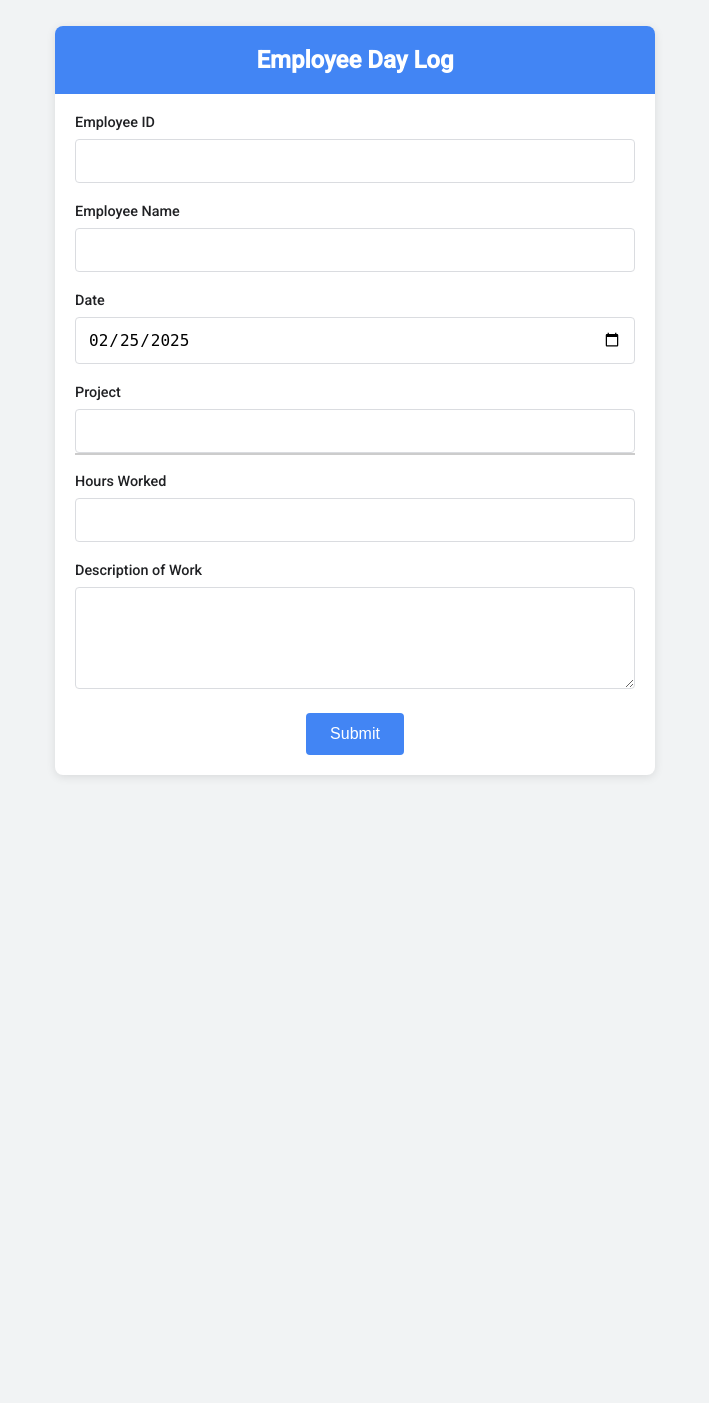
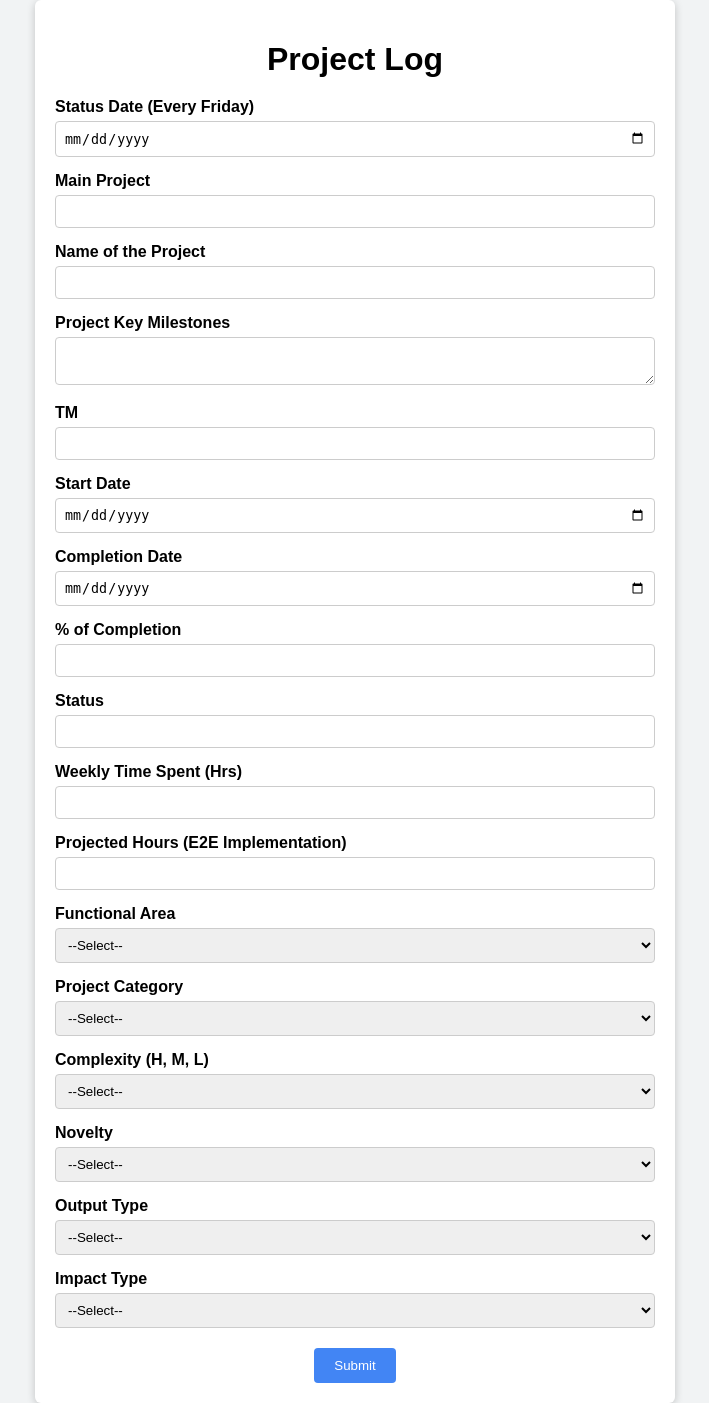
Before and after one commit to PardheevKrishna/MIC, a Flask app: page / in a window 1280 px wide. Shown: the whole page, without its empty margins (285-994 px from the left). Before the commit the page ends 777 px from the top, so only its background shows below. Run offline with Flask 3, Linux system fonts and the light colour scheme.

Commit message:
Update form.html

```diff
--- a/fromforemployees/templates/form.html
+++ b/fromforemployees/templates/form.html
@@ -2,71 +2,227 @@
 <html lang="en">
 <head>
   <meta charset="UTF-8">
-  <title>Employee Day Log</title>
+  <title>Project Log</title>
   <meta name="viewport" content="width=device-width, initial-scale=1.0">
-  <!-- Import Google Font -->
-  <link href="https://fonts.googleapis.com/css2?family=Roboto:wght@400;500&display=swap" rel="stylesheet">
-  <link rel="stylesheet" href="{{ url_for('static', filename='style.css') }}">
+  <!-- Example minimal styling; adapt as needed -->
   <style>
-    /* Additional styles for the custom suggestion dropdown */
-    .suggestions {
-      position: relative;
+    body {
+      font-family: Arial, sans-serif;
+      background: #f1f3f4;
+      display: flex;
+      justify-content: center;
+      align-items: center;
+      min-height: 100vh;
+      margin: 0;
     }
-    .suggestions-list {
-      position: absolute;
-      top: 100%;
-      left: 0;
-      right: 0;
-      z-index: 1000;
+    .container {
+      background: #fff;
+      border-radius: 6px;
+      padding: 20px;
+      width: 90%;
+      max-width: 600px;
+      box-shadow: 0 2px 8px rgba(0,0,0,0.2);
+    }
+    h1 {
+      text-align: center;
+      margin-bottom: 20px;
+    }
+    .form-group {
+      margin-bottom: 15px;
+    }
+    label {
+      display: block;
+      font-weight: bold;
+      margin-bottom: 5px;
+    }
+    input[type="text"],
+    input[type="date"],
+    input[type="number"],
+    select,
+    textarea {
+      width: 100%;
+      padding: 8px;
+      box-sizing: border-box;
+      border-radius: 4px;
       border: 1px solid #ccc;
-      background: #fff;
-      list-style: none;
-      padding: 0;
-      margin: 0;
-      max-height: 150px;
-      overflow-y: auto;
     }
-    .suggestions-list li {
-      padding: 8px 12px;
+    .form-actions {
+      text-align: center;
+      margin-top: 20px;
+    }
+    button {
+      padding: 10px 20px;
+      background-color: #4285f4;
+      color: #fff;
+      border: none;
+      border-radius: 4px;
       cursor: pointer;
     }
-    .suggestions-list li:hover {
-      background: #f0f0f0;
+    button:hover {
+      background-color: #3367d6;
+    }
+    .message {
+      margin-top: 10px;
+      text-align: center;
+      font-weight: bold;
+      color: green;
+    }
+    .error {
+      margin-top: 10px;
+      text-align: center;
+      font-weight: bold;
+      color: red;
     }
   </style>
 </head>
 <body>
-  <div class="google-form">
-    <div class="google-form-header">
-      <h1>Employee Day Log</h1>
+<div class="container">
+  <h1>Project Log</h1>
+  <form method="POST" action="/submit">
+    <!-- 1. Status Date (Every Friday) -->
+    <div class="form-group">
+      <label for="status_date">Status Date (Every Friday)</label>
+      <input type="date" id="status_date" name="status_date" required>
     </div>
-    <form method="POST" action="/submit" class="google-form-body">
-      <div class="form-field">
-        <label for="employee_id">Employee ID</label>
-        <input type="text" id="employee_id" name="employee_id" required>
+
+    <!-- 2. Main Project -->
+    <div class="form-group">
+      <label for="main_project">Main Project</label>
+      <input type="text" id="main_project" name="main_project" required>
     </div>
-      <div class="form-field">
-        <label for="employee_name">Employee Name</label>
-        <input type="text" id="employee_name" name="employee_name" required>
+
+    <!-- 3. Name of the Project -->
+    <div class="form-group">
+      <label for="project_name">Name of the Project</label>
+      <input type="text" id="project_name" name="project_name" required>
     </div>
-      <div class="form-field">
-        <label for="date">Date</label>
-        <input type="date" id="date" name="date" value="{{ current_date }}" required>
+
+    <!-- 4. Project Key Milestones -->
+    <div class="form-group">
+      <label for="project_key_milestones">Project Key Milestones</label>
+      <textarea id="project_key_milestones" name="project_key_milestones" rows="2" required></textarea>
     </div>
-      <!-- Project field with custom suggestion dropdown -->
-      <div class="form-field suggestions">
-        <label for="project">Project</label>
-        <input type="text" id="project" name="project" required autocomplete="off">
-        <ul id="suggestions-list" class="suggestions-list"></ul>
+
+    <!-- 5. TM (Assuming a text field) -->
+    <div class="form-group">
+      <label for="tm">TM</label>
+      <input type="text" id="tm" name="tm" required>
     </div>
-      <div class="form-field">
-        <label for="hours">Hours Worked</label>
-        <input type="number" id="hours" name="hours" min="0" max="24" step="0.5" required>
+
+    <!-- 6. Start Date -->
+    <div class="form-group">
+      <label for="start_date">Start Date</label>
+      <input type="date" id="start_date" name="start_date" required>
     </div>
-      <div class="form-field">
-        <label for="description">Description of Work</label>
-        <textarea id="description" name="description" rows="4" required></textarea>
+
+    <!-- 7. Completion Date -->
+    <div class="form-group">
+      <label for="completion_date">Completion Date</label>
+      <input type="date" id="completion_date" name="completion_date" required>
     </div>
+
+    <!-- 8. % of Completion -->
+    <div class="form-group">
+      <label for="percent_completion">% of Completion</label>
+      <input type="number" id="percent_completion" name="percent_completion" min="0" max="100" required>
+    </div>
+
+    <!-- 9. Status -->
+    <div class="form-group">
+      <label for="status">Status</label>
+      <input type="text" id="status" name="status" required>
+    </div>
+
+    <!-- 10. Weekly Time Spent(Hrs) -->
+    <div class="form-group">
+      <label for="weekly_time_spent">Weekly Time Spent (Hrs)</label>
+      <input type="number" id="weekly_time_spent" name="weekly_time_spent" min="0" step="0.5" required>
+    </div>
+
+    <!-- 11. Projected hours -->
+    <div class="form-group">
+      <label for="projected_hours">Projected Hours (E2E Implementation)</label>
+      <input type="number" id="projected_hours" name="projected_hours" min="0" step="0.5" required>
+    </div>
+
+    <!-- 12. Functional Area -->
+    <div class="form-group">
+      <label for="functional_area">Functional Area</label>
+      <select id="functional_area" name="functional_area" required>
+        <option value="">--Select--</option>
+        <option value="CRIT">CRIT</option>
+        <option value="CRIT - Data Management">CRIT - Data Management</option>
+        <option value="CRIT - Data Governance">CRIT - Data Governance</option>
+        <option value="CRIT - Regulatory Reporting">CRIT - Regulatory Reporting</option>
+        <option value="CRIT - Portfolio Reporting">CRIT - Portfolio Reporting</option>
+        <option value="CRIT - Transformation">CRIT - Transformation</option>
+      </select>
+    </div>
+
+    <!-- 13. Project Category -->
+    <div class="form-group">
+      <label for="project_category">Project Category</label>
+      <select id="project_category" name="project_category" required>
+        <option value="">--Select--</option>
+        <option value="Data Infrastructure">Data Infrastructure</option>
+        <option value="Monitoring & Insights">Monitoring & Insights</option>
+        <option value="Analytics / Strategy Development">Analytics / Strategy Development</option>
+        <option value="GDA Related">GDA Related</option>
+        <option value="Trainings and Team Meeting">Trainings and Team Meeting</option>
+      </select>
+    </div>
+
+    <!-- 14. Complexity (H,M,L) -->
+    <div class="form-group">
+      <label for="complexity">Complexity (H, M, L)</label>
+      <select id="complexity" name="complexity" required>
+        <option value="">--Select--</option>
+        <option value="H">H</option>
+        <option value="M">M</option>
+        <option value="L">L</option>
+      </select>
+    </div>
+
+    <!-- 15. Novelty (BAU repetitive, One time repetitive, New one time) -->
+    <div class="form-group">
+      <label for="novelty">Novelty</label>
+      <select id="novelty" name="novelty" required>
+        <option value="">--Select--</option>
+        <option value="BAU repetitive">BAU repetitive</option>
+        <option value="One time repetitive">One time repetitive</option>
+        <option value="New one time">New one time</option>
+      </select>
+    </div>
+
+    <!-- 16. Output Type -->
+    <div class="form-group">
+      <label for="output_type">Output Type</label>
+      <select id="output_type" name="output_type" required>
+        <option value="">--Select--</option>
+        <option value="Core production work">Core production work</option>
+        <option value="Ad-hoc long-term projects">Ad-hoc long-term projects</option>
+        <option value="Ad-hoc short-term projects">Ad-hoc short-term projects</option>
+        <option value="Business Management">Business Management</option>
+        <option value="Administration">Administration</option>
+        <option value="Trainings/L&D activities">Trainings/L&D activities</option>
+        <option value="Others">Others</option>
+      </select>
+    </div>
+
+    <!-- 17. Impact type -->
+    <div class="form-group">
+      <label for="impact_type">Impact Type</label>
+      <select id="impact_type" name="impact_type" required>
+        <option value="">--Select--</option>
+        <option value="Customer Experience">Customer Experience</option>
+        <option value="Financial impact">Financial impact</option>
+        <option value="Insights">Insights</option>
+        <option value="Risk reduction">Risk reduction</option>
+        <option value="Others">Others</option>
+      </select>
+    </div>
+
+    <!-- Submit Button -->
     <div class="form-actions">
       <button type="submit">Submit</button>
     </div>
@@ -78,46 +234,5 @@
     {% endif %}
   </form>
 </div>
-
-  <!-- JavaScript for custom dropdown suggestions -->
-  <script>
-    document.addEventListener("DOMContentLoaded", function() {
-      // Convert backend projects list to a JavaScript array.
-      var projects = JSON.parse('{{ projects | tojson | safe }}');
-      console.log("Projects loaded:", projects);
-
-      var projectInput = document.getElementById("project");
-      var suggestionsList = document.getElementById("suggestions-list");
-
-      // Update suggestions based on current input.
-      function updateSuggestions() {
-        var inputValue = projectInput.value.toLowerCase();
-        // Clear any existing suggestions
-        suggestionsList.innerHTML = "";
-        // Filter projects that include the input text
-        projects.forEach(function(proj) {
-          if (proj.toLowerCase().includes(inputValue)) {
-            var li = document.createElement("li");
-            li.textContent = proj;
-            li.addEventListener("click", function() {
-              projectInput.value = proj;
-              suggestionsList.innerHTML = "";
-            });
-            suggestionsList.appendChild(li);
-          }
-        });
-      }
-
-      // Listen to input events on the project field
-      projectInput.addEventListener("input", updateSuggestions);
-
-      // Optional: hide suggestions when clicking outside the project field
-      document.addEventListener("click", function(e) {
-        if (!projectInput.contains(e.target)) {
-          suggestionsList.innerHTML = "";
-        }
-      });
-    });
-  </script>
 </body>
 </html>
```
Lines whose indentation alone changed are shown as unchanged.
